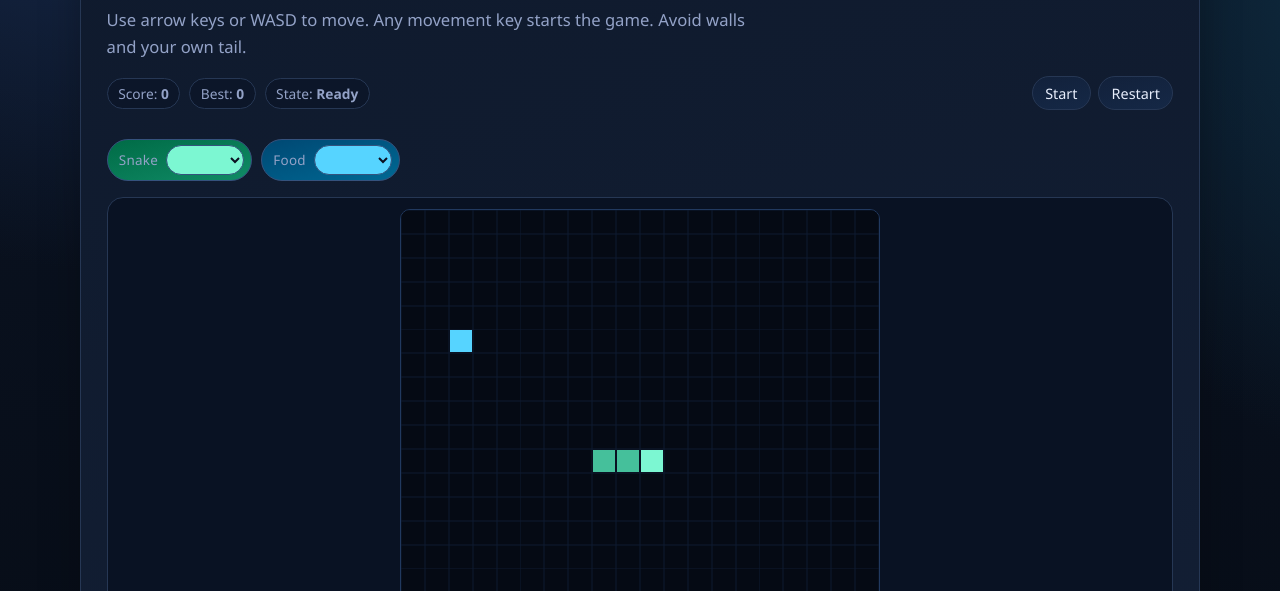
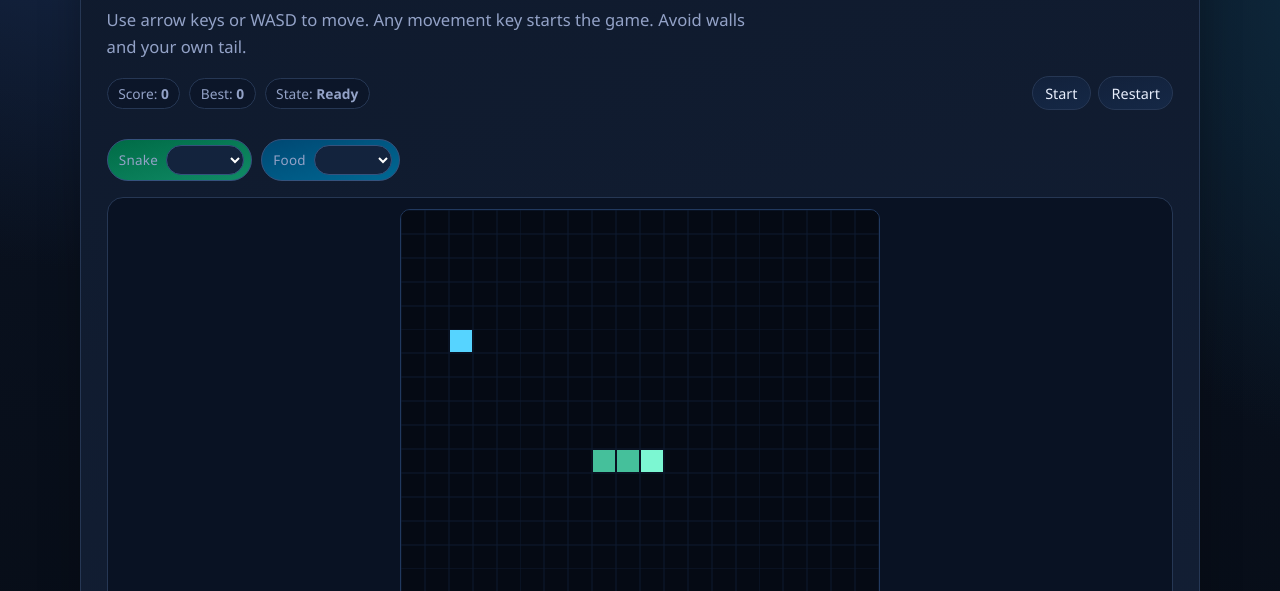
Before and after one commit to scoutog/site, a plain HTML site: page projects/snake.html in a window 1280 px wide. Shown: the part 209-800 px from the top of the page. Drawn offline with Linux system fonts and the light colour scheme.

```diff
--- a/projects/snake.html
+++ b/projects/snake.html
@@ -93,6 +93,11 @@
       font-size: 0.83rem;
       cursor: pointer;
     }
+
+    .color-picker option {
+      color: #0b1020;
+    }
+
 
 .snake-board-wrap {
       border: 1px solid var(--line);
@@ -291,8 +296,8 @@
         const g = parseInt(raw.slice(2, 4), 16);
         const b = parseInt(raw.slice(4, 6), 16);
         const luminance = (0.2126 * r + 0.7152 * g + 0.0722 * b) / 255;
-        selectEl.style.background = hex;
-        selectEl.style.color = luminance > 0.55 ? "#0b1020" : "#ffffff";
+        selectEl.style.background = "#13233d";
+        selectEl.style.color = "#ffffff";
         selectEl.style.borderColor = luminance > 0.55 ? "#35527d" : "#5b7db0";
         const wrapper = selectEl.closest(".color-box");
         if (wrapper) {
```
